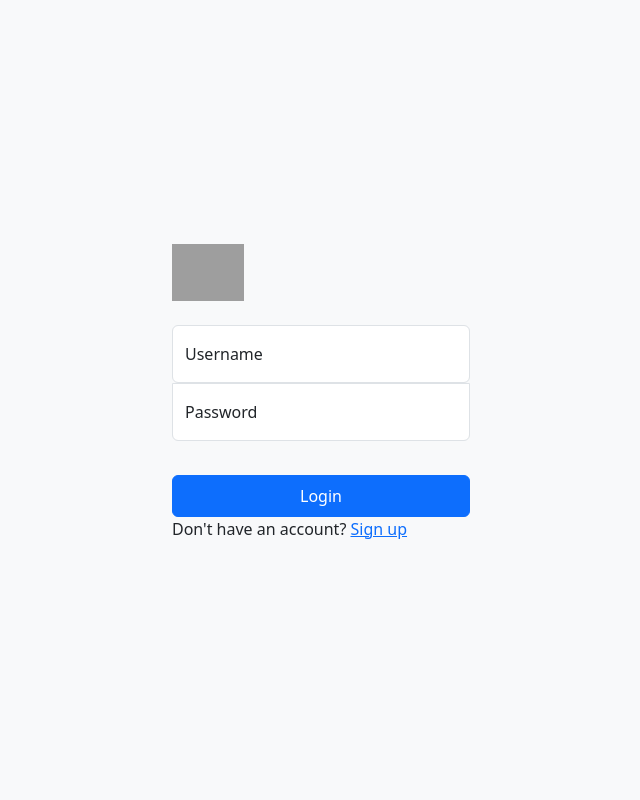
After one commit to Kirito85/Movies-review, a Flask app: page /login in a window 1280 px wide. The commit adds this page. Shown: the whole page, without its empty margins (319-959 px from the left). Run offline with Flask 3, Linux system fonts and the light colour scheme; some libraries are stand-ins or nearby versions; grey boxes are pictures that could not be loaded.

Commit message:
Login-signUp_buttun-working

```diff
--- a/app.py
+++ b/app.py
@@ -1,24 +1,73 @@
-from flask import Flask, redirect,render_template, request,flash
+from flask import Flask, redirect, render_template, request, flash, url_for
 from flask_sqlalchemy import SQLAlchemy
+from flask_login import LoginManager, UserMixin, login_user, login_required, logout_user, current_user
 
 app = Flask(__name__)
 app.config['SQLALCHEMY_DATABASE_URI'] = 'sqlite:///newflask.db'
+app.config['SECRET_KEY'] = 'your_secret_key'
 db = SQLAlchemy(app)
+login_manager = LoginManager(app)
+login_manager.login_view = 'login'
+
+
+class User(UserMixin, db.Model):
+    id = db.Column(db.Integer, primary_key=True)
+    username = db.Column(db.String(50), unique=True, nullable=False)
+    password = db.Column(db.String(50), nullable=False)
 
 
 class Post(db.Model):
     id = db.Column(db.Integer, primary_key=True)
     title = db.Column(db.String(50), nullable=False)
     text = db.Column(db.Text, nullable=False)
+    user_id = db.Column(db.Integer, db.ForeignKey('user.id'), nullable=False)
+    user = db.relationship('User', backref=db.backref('posts', lazy=True))
 
 
+@login_manager.user_loader
+def load_user(user_id):
+    return User.query.get(int(user_id))
 
-@app.route("/index")
-@app.route('/')
-def index():
-    return render_template('index.html')
 
-@app.route("/create", methods=['POST',"GET"])
+@app.route('/login', methods=['GET', 'POST'])
+def login():
+    if request.method == 'POST':
+        username = request.form['username']
+        password = request.form['password']
+        user = User.query.filter_by(username=username, password=password).first()
+        if user:
+            login_user(user)
+            return redirect(url_for('index'))
+        else:
+            flash('Invalid username or password')
+    return render_template('login.html')
+
+
+@app.route('/signup', methods=['GET', 'POST'])
+def signup():
+    if request.method == 'POST':
+        username = request.form['username']
+        password = request.form['password']
+        if User.query.filter_by(username=username).first():
+            flash('Username already exists')
+            return redirect(url_for('signup'))
+        new_user = User(username=username, password=password)
+        db.session.add(new_user)
+        db.session.commit()
+        login_user(new_user)
+        return redirect(url_for('index'))
+    return render_template('signup.html')
+
+
+@app.route('/logout')
+@login_required
+def logout():
+    logout_user()
+    return redirect(url_for('index'))
+
+
+@app.route("/create", methods=['POST', 'GET'])
+@login_required
 def create():
     if request.method == 'POST':
         title = request.form['title']
@@ -28,7 +77,7 @@ def create():
             flash('Title and text cannot be empty')
             return redirect('/create')
 
-        post = Post(title=title, text=text)
+        post = Post(title=title, text=text, user_id=current_user.id)
 
         try:
             db.session.add(post)
@@ -41,15 +90,11 @@ def create():
     else:
         return render_template('create.html')
 
-@app.route("/reg")
-def registration():
-    return render_template('reg.html')
-
 
 @app.route("/posts")
 def posts():
     posts = Post.query.all()
-    return render_template('posts.html',posts=posts)
+    return render_template('posts.html', posts=posts)
 
 
 @app.route("/post/<int:post_id>")
@@ -58,12 +103,18 @@ def post_detail(post_id):
     return render_template('post_detail.html', post=post)
 
 
-
-
 @app.route("/about")
 def about():
     return render_template('about.html')
 
 
+@app.route("/index")
+@app.route('/')
+def index():
+    return render_template('index.html', title='Welcome to Movie Reviews')
+
+
 if __name__ == '__main__':
+    with app.app_context():
+        db.create_all()  # Create database tables
     app.run(debug=True)
--- /dev/null
+++ b/templates/login.html
@@ -0,0 +1,57 @@
+<!DOCTYPE html>
+<html lang="en">
+<head>
+    <meta charset="UTF-8">
+    <meta name="viewport" content="width=device-width, user-scalable=no, initial-scale=1.0, maximum-scale=1.0, minimum-scale=1.0">
+    <meta http-equiv="X-UA-Compatible" content="ie=edge">
+    <link href="https://cdn.jsdelivr.net/npm/bootstrap@5.3.3/dist/css/bootstrap.min.css" rel="stylesheet" integrity="sha384-QWTKZyjpPEjISv5WaRU9OFeRpok6YctnYmDr5pNlyT2bRjXh0JMhjY6hW+ALEwIH" crossorigin="anonymous">
+    <style>
+        html,
+        body {
+          height: 100%;
+        }
+
+        .form-signin {
+          max-width: 330px;
+          padding: 1rem;
+        }
+
+        .form-signin .form-floating:focus-within {
+          z-index: 2;
+        }
+
+        .form-signin input[type="email"] {
+          margin-bottom: -1px;
+          border-bottom-right-radius: 0;
+          border-bottom-left-radius: 0;
+        }
+
+        .form-signin input[type="password"] {
+          margin-bottom: 10px;
+          border-top-left-radius: 0;
+          border-top-right-radius: 0;
+        }
+    </style>
+
+</head>
+<body>
+<body class="d-flex align-items-center py-4 bg-body-tertiary">
+    <main class="form-signin w-100 m-auto">
+
+        <form method="POST" action="{{ url_for('login') }}">
+            <img class="mb-4" src="/docs/5.3/assets/brand/bootstrap-logo.svg" alt="Картинка сайта" width="72" height="57">
+            <div class="form-floating">
+                <input class="form-control" id="floatingInput" placeholder="Username" type="text" id="username" name="username" required>
+                <label for="floatingInput">Username</label>
+            </div>
+            <div class="form-floating">
+                <input class="form-control" id="floatingPassword" placeholder="Password" type="password" id="password" name="password" required>
+                <label for="floatingPassword">Password</label>
+            </div><br>
+            <button class="btn btn-primary w-100 py-2" type="submit">Login</button>
+        </form>
+        <p>Don't have an account? <a href="{{ url_for('signup') }}">Sign up</a></p>
+    </main>
+<script src="/docs/5.3/dist/js/bootstrap.bundle.min.js" integrity="sha384-YvpcrYf0tY3lHB60NNkmXc5s9fDVZLESaAA55NDzOxhy9GkcIdslK1eN7N6jIeHz" crossorigin="anonymous"></script>
+</body>
+</html>
--- a/templates/post_detail.html
+++ b/templates/post_detail.html
@@ -9,6 +9,7 @@
     <div class="item-in">
         <h1>{{ post.title }}</h1>
         <p>{{ post.text }}</p>
+        <p>Posted by {{ post.user.username }}</p>
         <a href="{{ url_for('posts') }}">Back to all posts
             <i class="fa fa-long-arrow-right"></i>
         </a>
```
Also changed, not shown: templates/base.html (+11 -2 lines), templates/index.html (+6 -7 lines), templates/signup.html (added, +64 -0 lines), instance/newflask.db, static/css/main.css (line endings or trailing spaces), templates/posts.html (line endings or trailing spaces).
